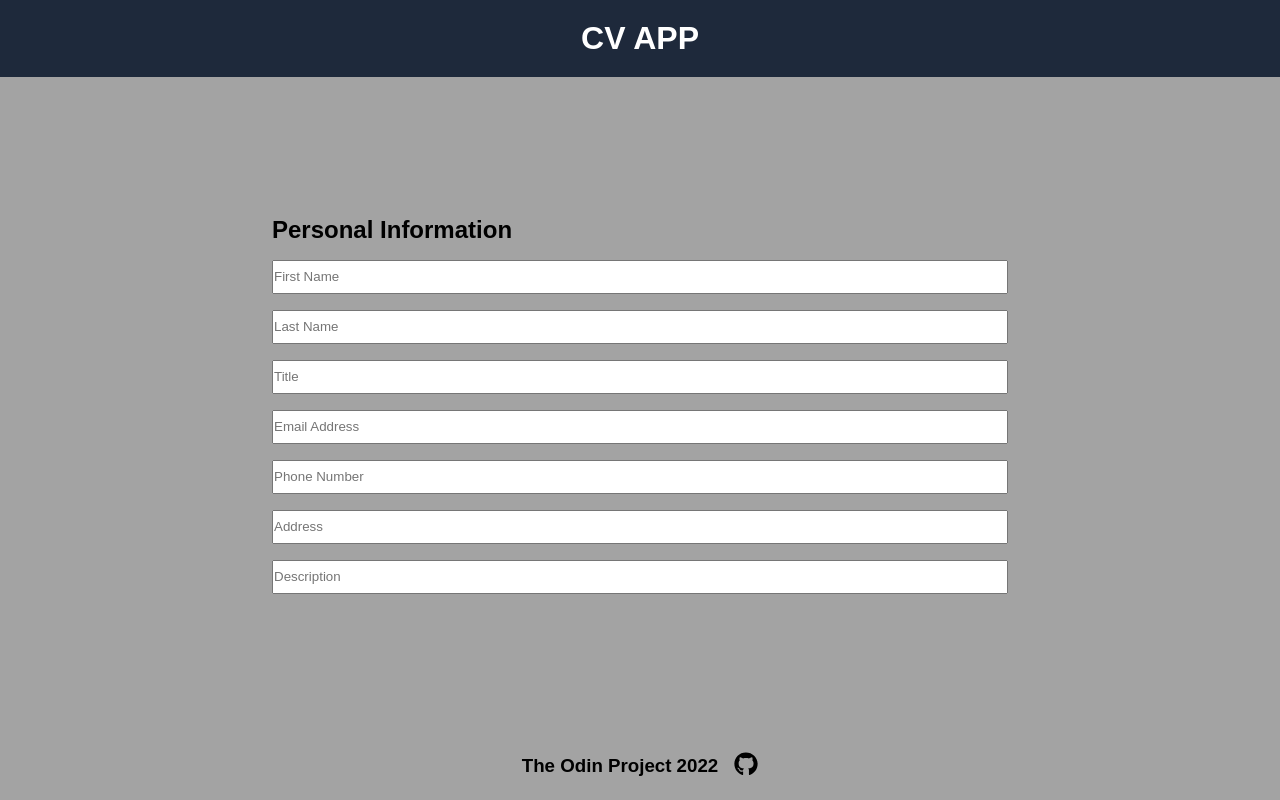
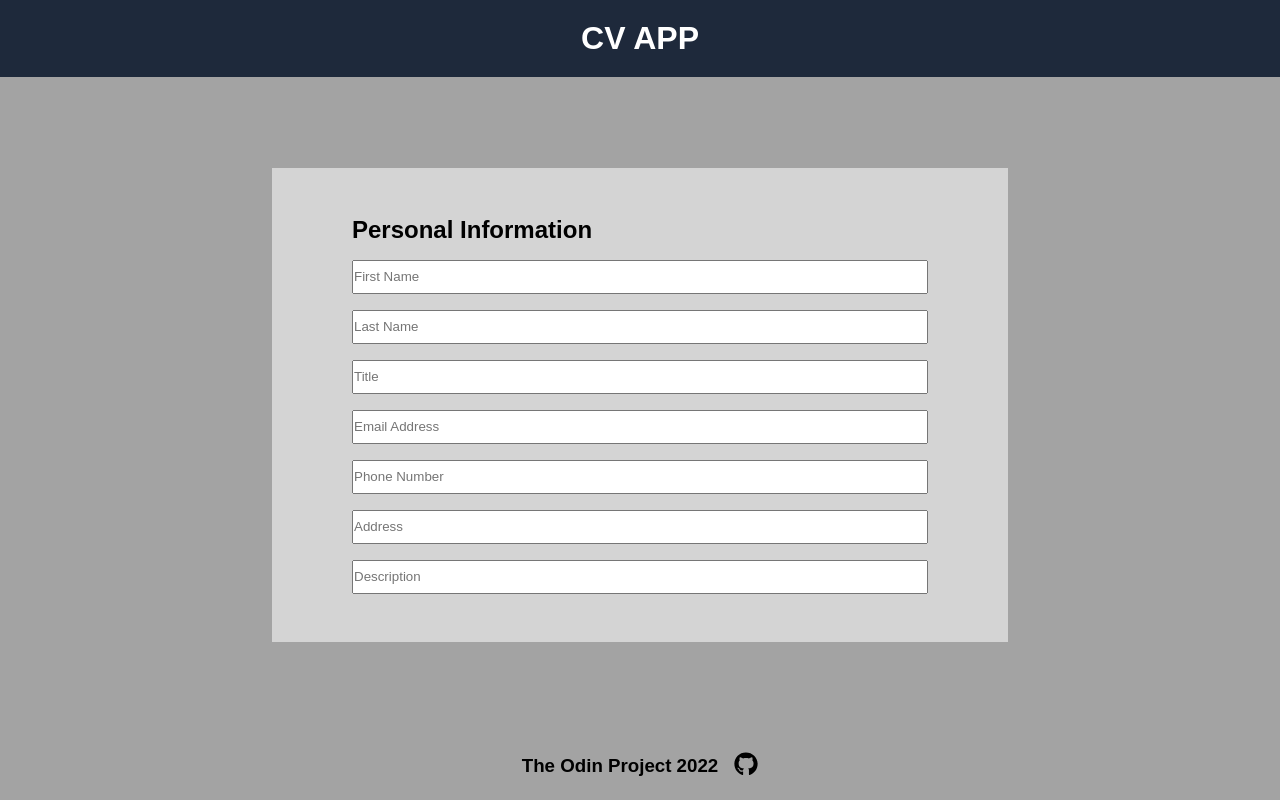
Before and after one commit to warithad/cv-app, a React (Create React App) app: page / in a window 1280 px wide. Built offline with nearby package versions, Linux system fonts and the light colour scheme.

Commit message:
Adjust size of cvform component and set gap of app component's children

```diff
--- a/src/components/cv-form/CVForm.js
+++ b/src/components/cv-form/CVForm.js
@@ -15,7 +15,9 @@ const CVForm =({cv, handleChange})=>{
 const CVFormStyle = styled.form`
     display: flex;
     flex-direction: column;
-    width: 50rem;
+    width: 40rem;
+    background-color: #d4d4d4;
+    padding: 3rem;
 `
 
 export default CVForm;
--- a/src/themes/GlobalStyle.js
+++ b/src/themes/GlobalStyle.js
@@ -15,6 +15,7 @@ const GlobalStyle = createGlobalStyle`
         flex-direction: column;
         justify-content: space-between;
         min-height: 100vh;
+        gap: 5rem;
     }
 `
 
```
